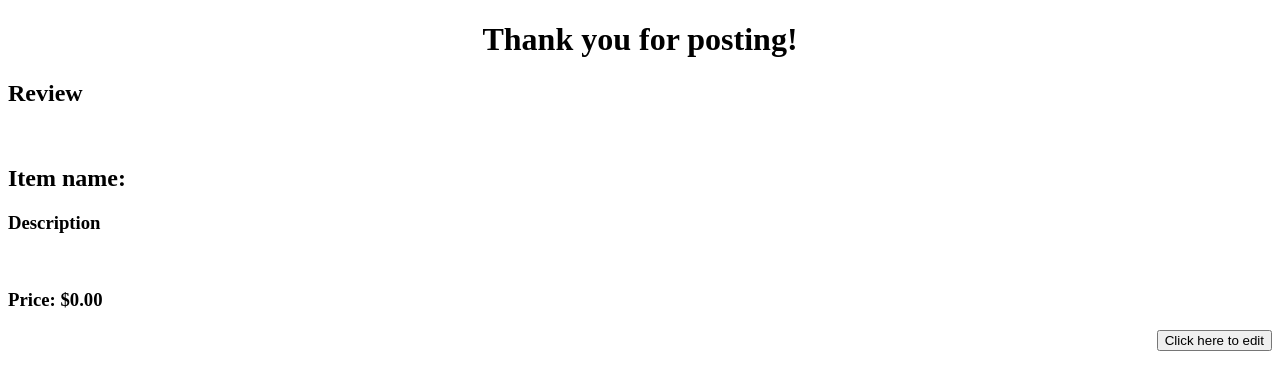
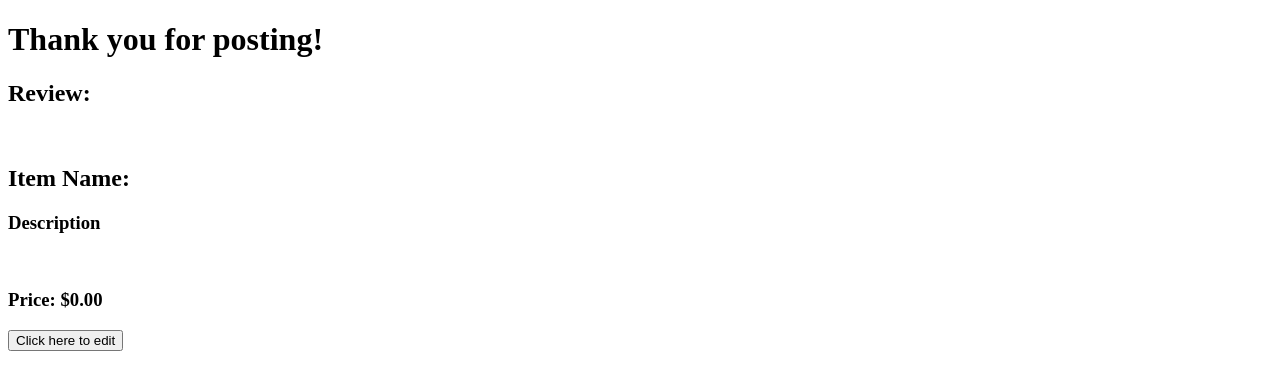
Before and after one commit to katiefotion/POST2, a PHP site: the page made by application/views/pages/postconfirmation.php in a window 1280 px wide. Shown: the top 390 px of the page. Run offline with PHP 8.4, Linux system fonts and the light colour scheme; the template is opened without the code that fills it, so the values that code supplies are empty.

Commit message:
Merge origin/horizontal_prototype into horizontal_prototype
Conflicts:
	application/views/widgets/navbar.php

```diff
--- a/application/views/pages/postconfirmation.php
+++ b/application/views/pages/postconfirmation.php
@@ -1,22 +1,10 @@
-
-<head>
-    <style>
-        .center {
-            text-align: center;
-        }
-        .right {
-            text-align: right;
-        }
-
-    </style>
-</head>
 
 <div class="containter-fluid">
-    <div class="center">
+    <div class="text-center">
         <h1>Thank you for posting!</h1>
     </div>
 
-    <h2>Review</h2>
+    <h2>Review:</h2>
 
     <div class = "row">
         <div class = "col-md-3 min-lr-pad">
@@ -27,7 +15,7 @@
         </div>
         <div class = "col-md-7">
             <?php
-            echo "<h2><strong>Item name: </strong>$item->name</h2>";
+            echo "<h2><strong>Item Name: </strong>$item->name</h2>";
             echo "<h3><strong>Description </strong></h3><br>";
             echo "<p>$item->description</p>";
             ?>
@@ -37,7 +25,7 @@
         </div>
     </div>
 
-    <div class="right">
+    <div class="text-right">
         <button type="button" class="btn btn-outline-primary">Click here to edit</button>
     </div>
 </div>
```
Also changed, not shown: application/views/pages/Confirmation.php (+1 -12 lines).
